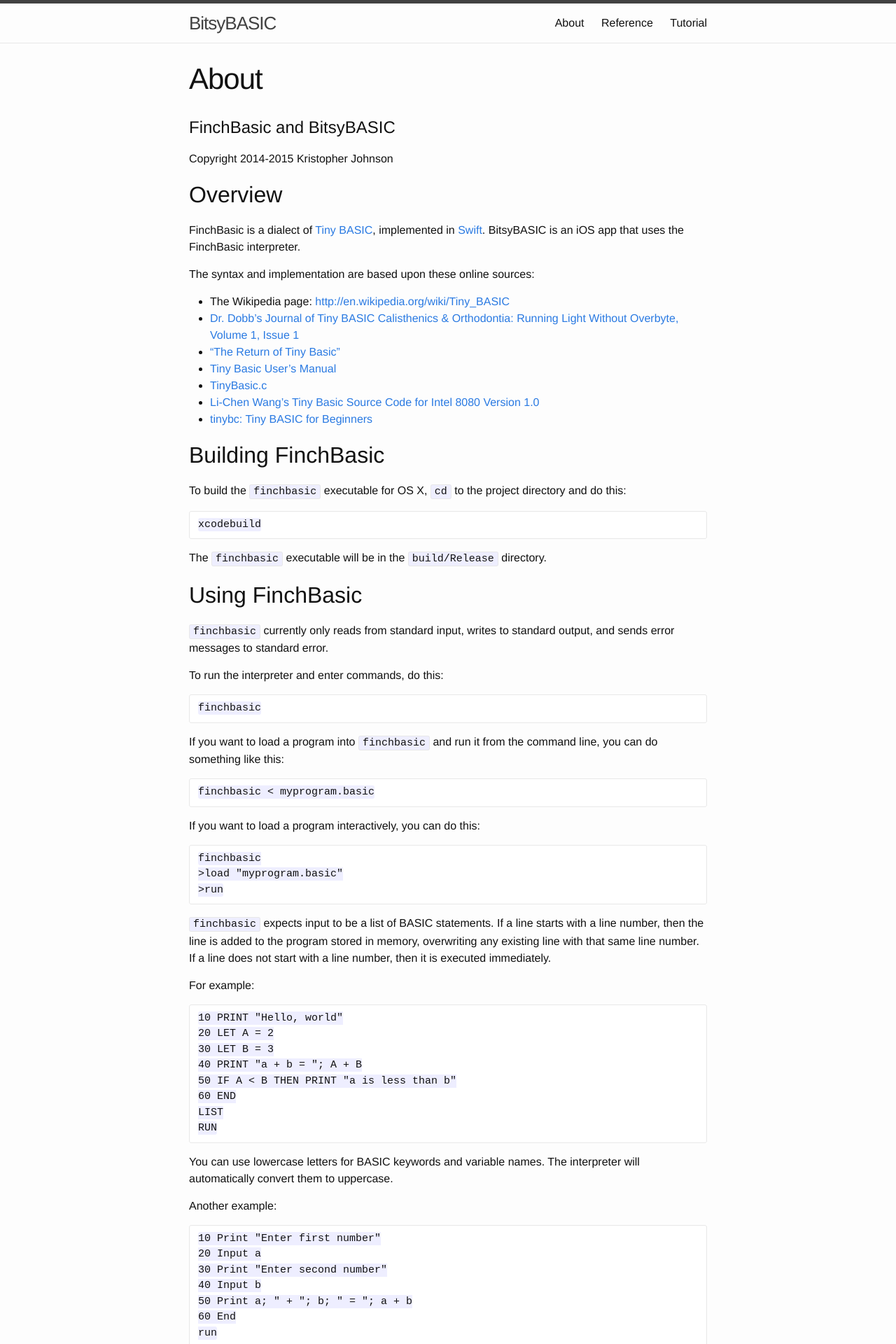
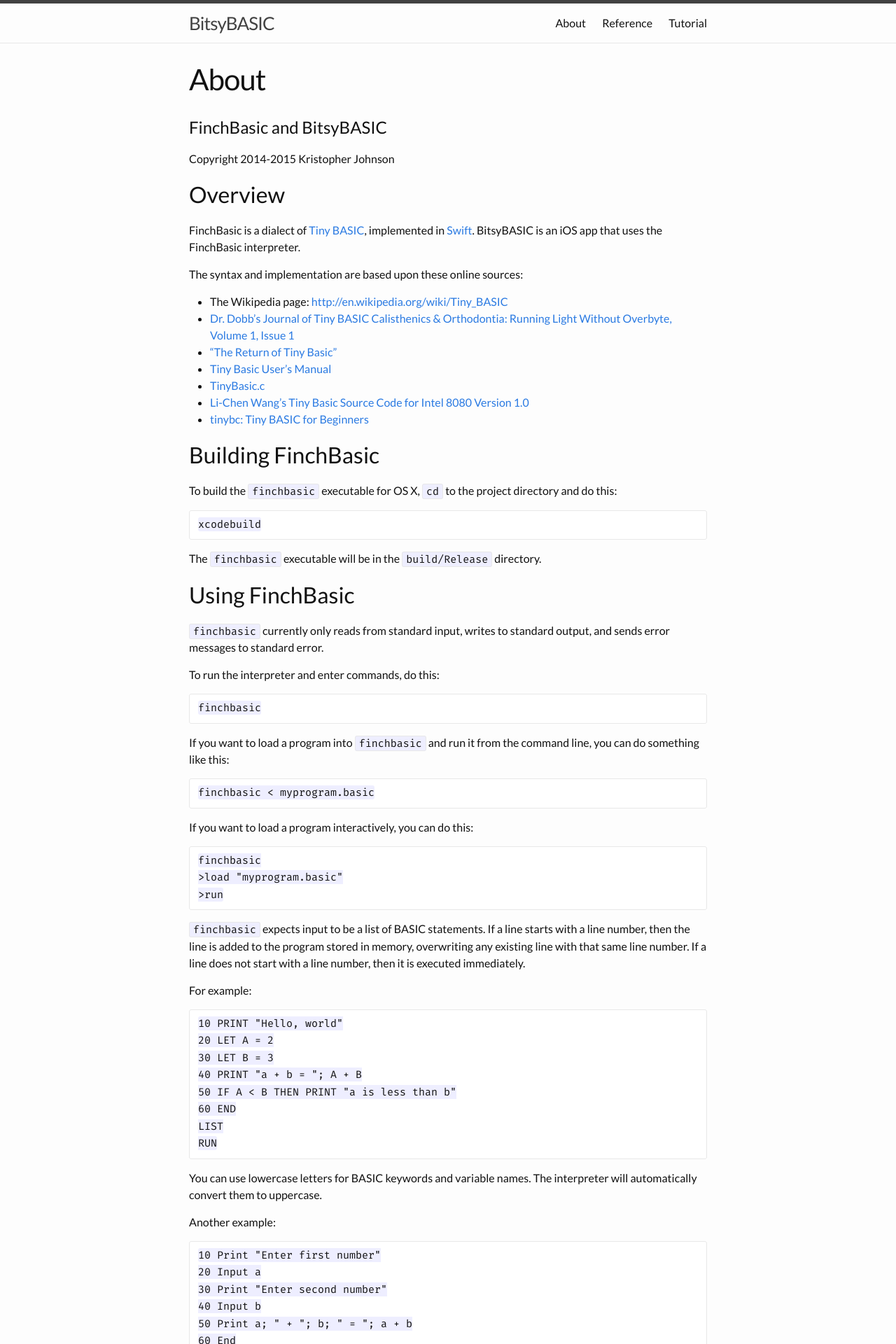
Before and after one commit to kristopherjohnson/bitsybasic, a Jekyll site: the page built from about.md, in a window 1280 px wide. Shown: the top 1920 px of the page at 70% size. Built offline with Jekyll 4.4.1, drawn with Linux system fonts in a browser that asks for light colours.

Commit message:
Customize the fonts

```diff
--- a/_includes/head.html
+++ b/_includes/head.html
@@ -6,6 +6,8 @@
   <title>{% if page.title %}{{ page.title }}{% else %}{{ site.title }}{% endif %}</title>
   <meta name="description" content="{% if page.excerpt %}{{ page.excerpt | strip_html | strip_newlines | truncate: 160 }}{% else %}{{ site.description }}{% endif %}">
 
+  <link href='http://fonts.googleapis.com/css?family=Lato' rel='stylesheet' type='text/css'>
+  <link href='http://fonts.googleapis.com/css?family=Fira+Mono' rel='stylesheet' type='text/css'>
   <link rel="stylesheet" href="{{ "/css/main.css" | prepend: site.baseurl }}">
   <link rel="canonical" href="{{ page.url | replace:'index.html','' | prepend: site.baseurl | prepend: site.url }}">
   <link rel="alternate" type="application/atom+xml" title="{{ site.title }}" href="{{ "/feed.xml" | prepend: site.baseurl | prepend: site.url }}" />
--- a/_sass/_base.scss
+++ b/_sass/_base.scss
@@ -23,7 +23,9 @@
     -webkit-text-size-adjust: 100%;
 }
 
-
+code {
+    font-family: 'Fira Mono' ;
+}
 
 /**
  * Set `margin-bottom` to maintain vertical rhythm
--- a/css/main.scss
+++ b/css/main.scss
@@ -6,7 +6,7 @@
 
 
 // Our variables
-$base-font-family: Helvetica, Arial, sans-serif;
+$base-font-family: Lato, Helvetica, Arial, sans-serif;
 $base-font-size:   16px;
 $small-font-size:  $base-font-size * 0.875;
 $base-line-height: 1.5;
```
